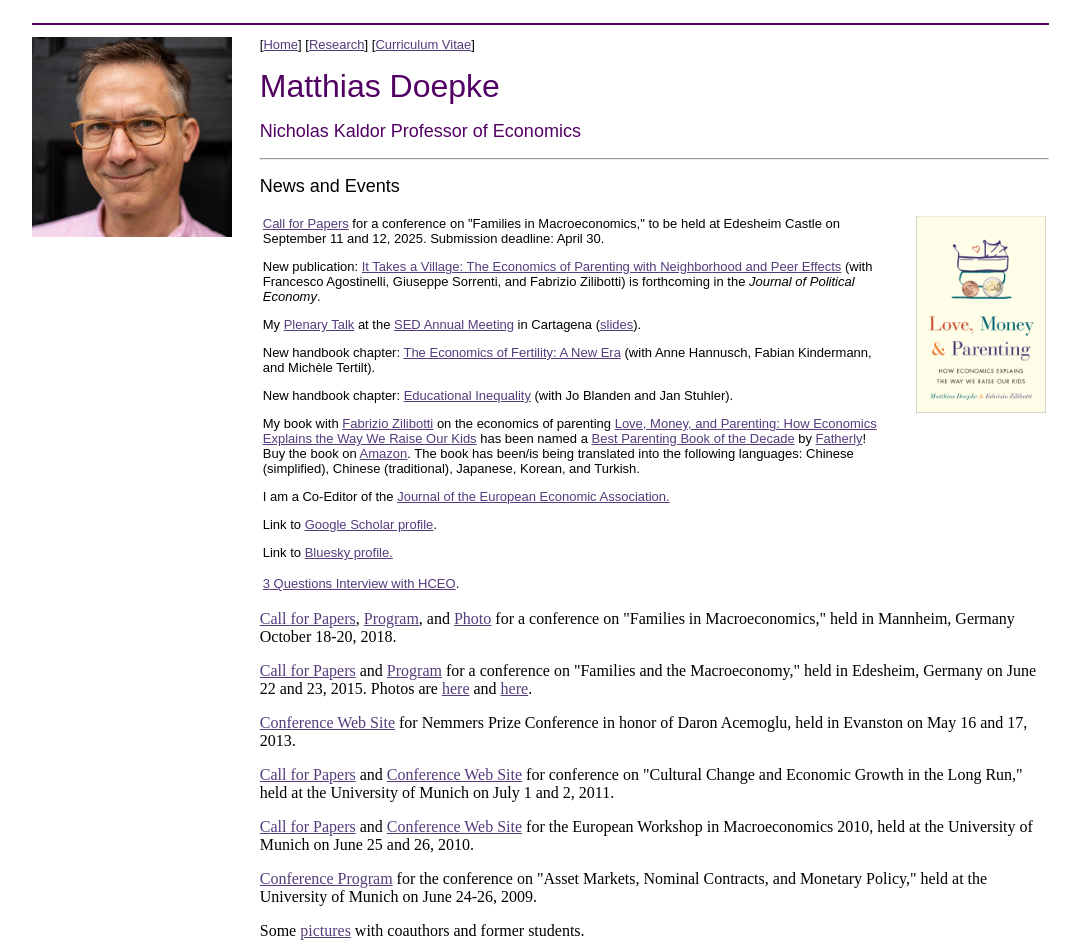
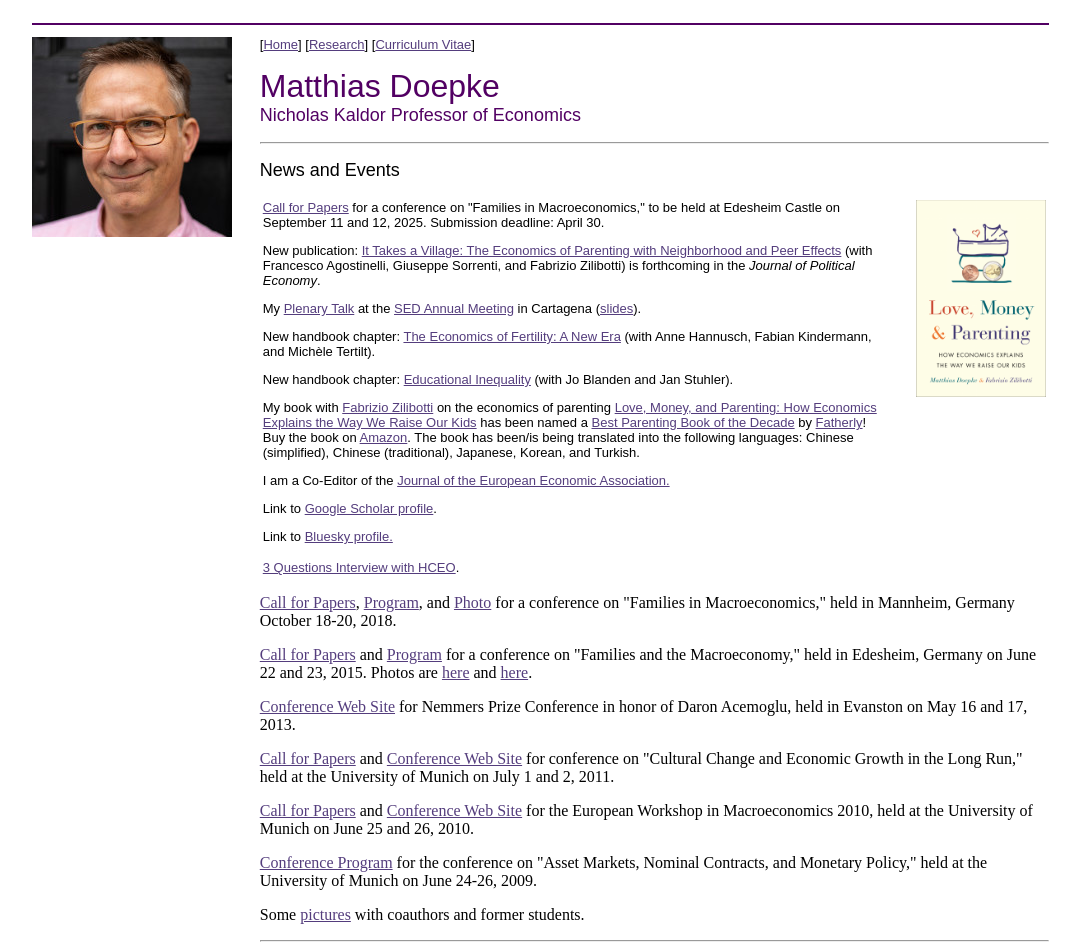
Before and after one commit to mdoepke/mdoepke.github.io, a plain HTML site: page index.html in a window 1280 px wide. Shown: the top 945 px of the page, without its empty margins (94-1174 px from the left). Drawn offline with Linux system fonts and the light colour scheme.

Commit message:
Formatting change

```diff
--- a/index.html
+++ b/index.html
@@ -31,7 +31,7 @@
 <p>
 <font color="#520063" face="arial" size="6">
 Matthias Doepke</font>
-<p>
+<br>
 <font color="#520063" face="arial" size="4">
 Nicholas Kaldor Professor of Economics</font>
 <p>
```
